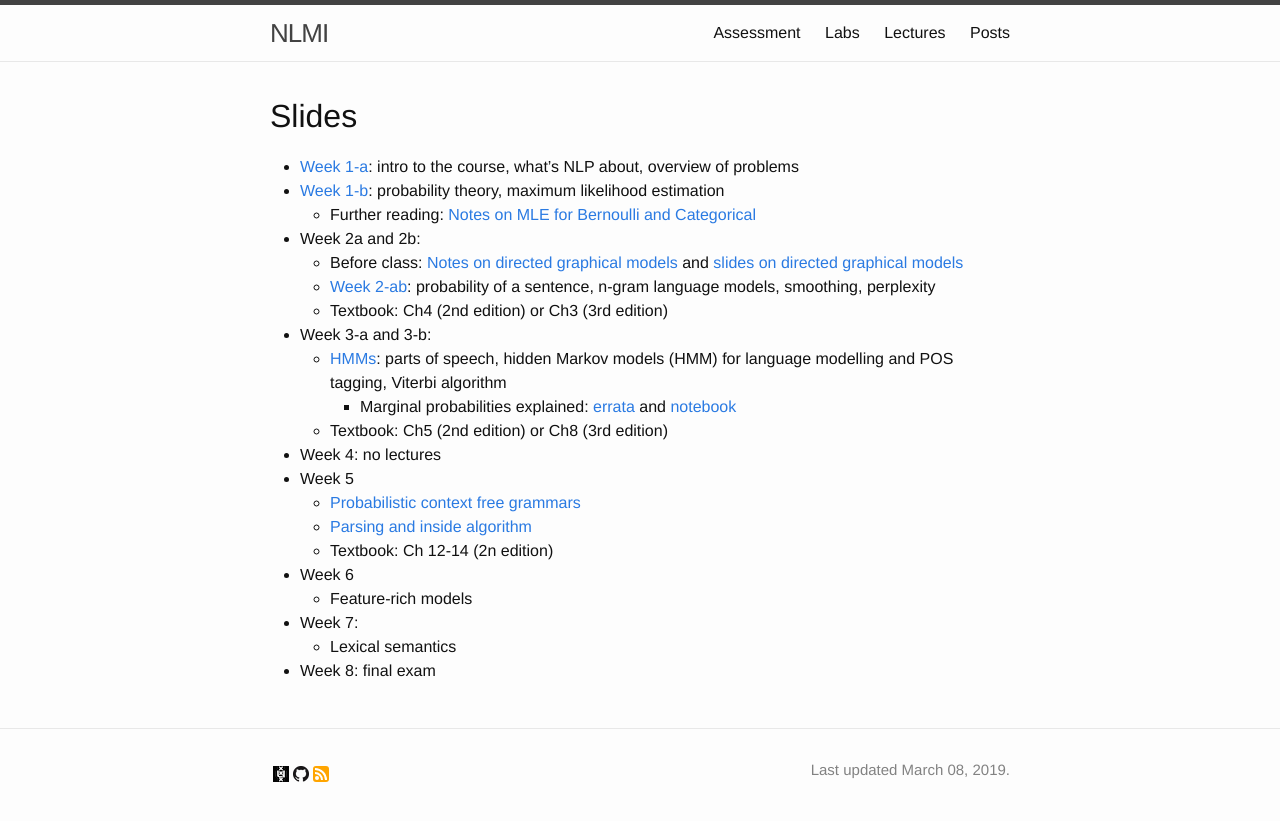
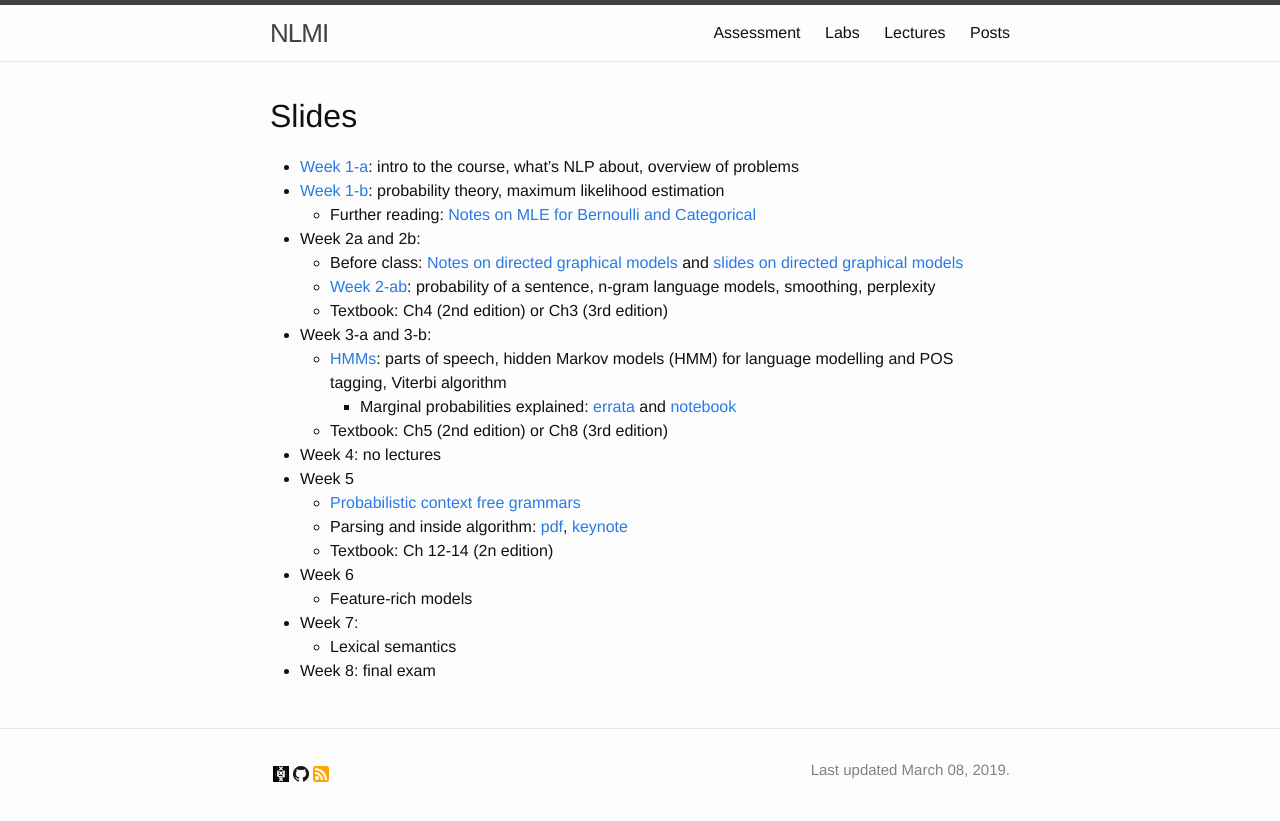
Before and after one commit to cl-illc/nlmi, a Jekyll site: the page built from lectures.md, in a window 1280 px wide. Shown: the top 821 px of the page. Built offline with Jekyll 4.4.1, drawn with Linux system fonts in a browser that asks for light colours.

Commit message:
keynote slides

```diff
--- a/lectures.md
+++ b/lectures.md
@@ -20,7 +20,7 @@ menu: yes
 * Week 4: no lectures
 * Week 5
     * [Probabilistic context free grammars](lectures/week5-a.pdf)
-    * [Parsing and inside algorithm](lectures/week5-b.pdf)
+    * Parsing and inside algorithm: [pdf](lectures/week5-b.pdf), [keynote](lectures/week5-b.pdf)
     * Textbook: Ch 12-14 (2n edition)
 * Week 6
     * Feature-rich models
```
